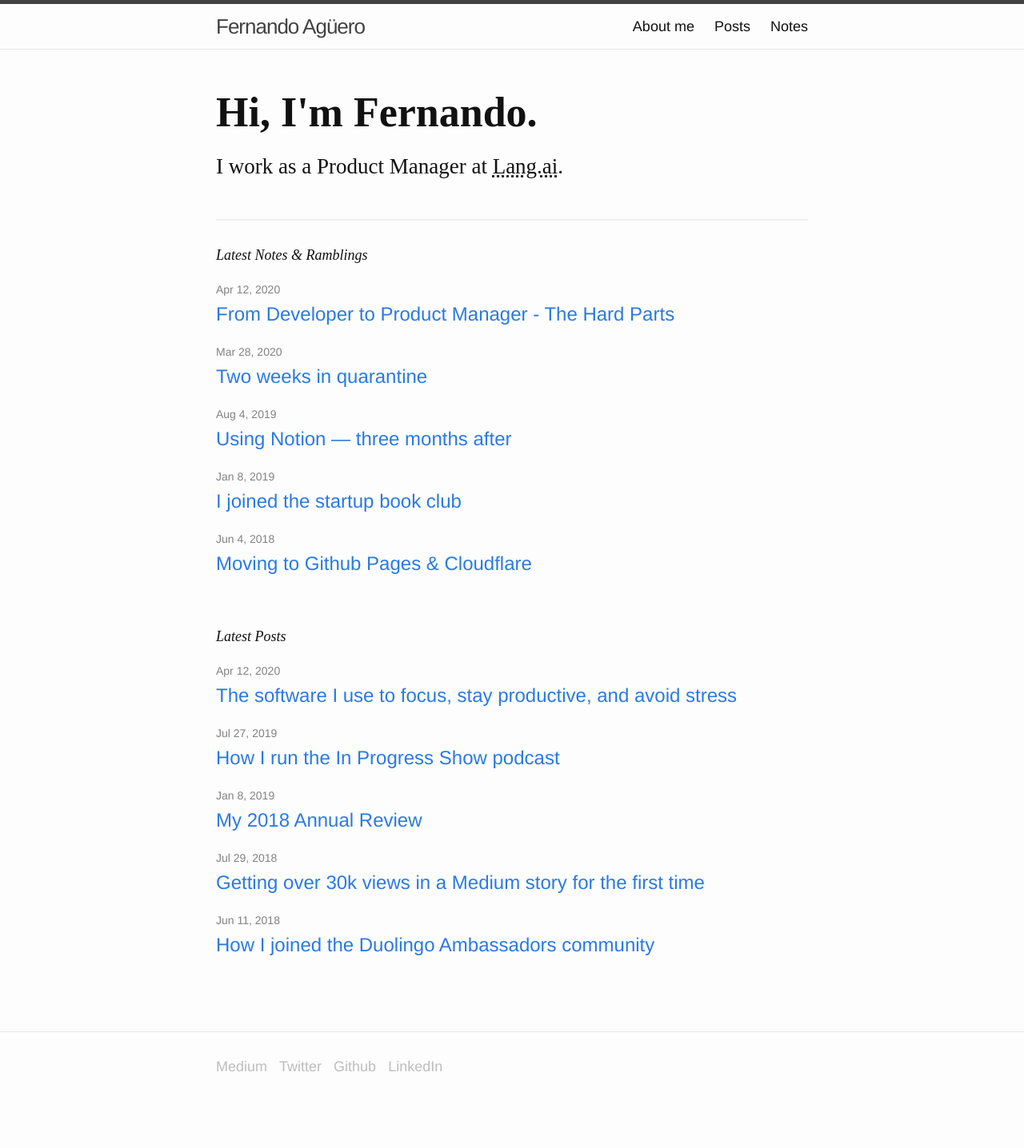
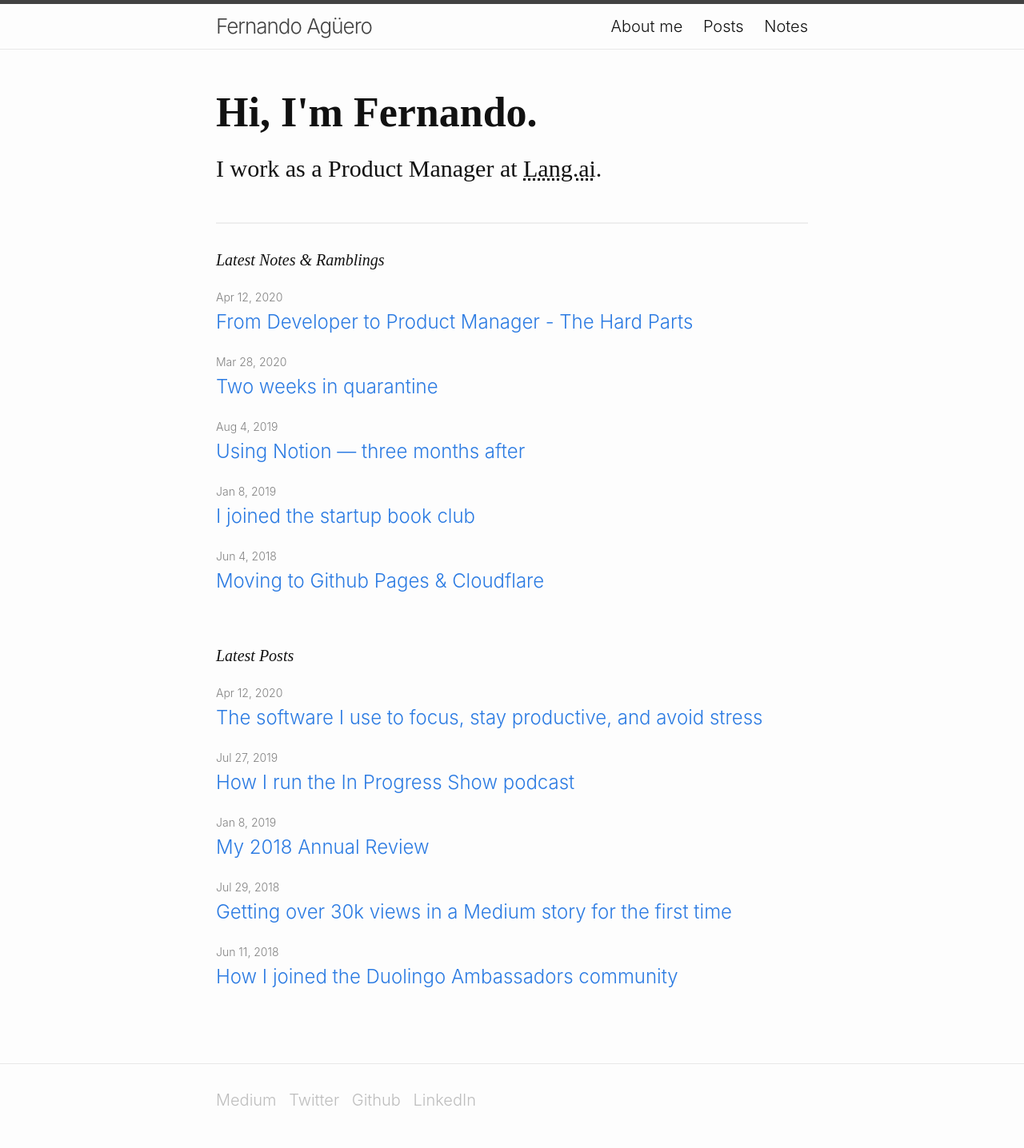
Before and after one commit to fjaguero/site, a Jekyll site: the page built from index.html, in a window 1280 px wide. Shown: the whole page at 80% size. Built offline with Jekyll 4.4.1, drawn with Linux system fonts in a browser that asks for light colours; some web fonts are replaced; before the commit the page ends 1393 px from its top, so only the background shows below that.

Commit message:
Use San Francisco 20px as font

```diff
--- a/_includes/head.html
+++ b/_includes/head.html
@@ -39,7 +39,8 @@
    * Basic styling
    */
     body {
-      font: 300 18px/1.5 "Open Sans", Helvetica, Arial, sans-serif;
+      font: 300 20px/1.5 -apple-system, BlinkMacSystemFont, "Open Sans",
+        Helvetica, Arial, sans-serif;
       color: #111;
       background-color: #fdfdfd;
       -webkit-text-size-adjust: 100%;
@@ -138,7 +139,7 @@
       color: #828282;
       border-left: 4px solid #e8e8e8;
       padding-left: 15px;
-      font-size: 18px;
+      font-size: 20px;
       letter-spacing: -1px;
       font-style: italic;
     }
@@ -314,7 +315,7 @@
     }
 
     .footer-heading {
-      font-size: 18px;
+      font-size: 20px;
       margin-bottom: 15px;
     }
 
@@ -412,7 +413,7 @@
     }
 
     .page-heading {
-      font-size: 18px;
+      font-size: 20px;
       font-style: italic;
       font-family: "Merriweather";
     }
@@ -475,11 +476,11 @@
       }
     }
     .post-content h4 {
-      font-size: 18px;
+      font-size: 20px;
     }
     @media screen and (max-width: 800px) {
       .post-content h4 {
-        font-size: 18px;
+        font-size: 20px;
       }
     }
 
@@ -647,7 +648,7 @@
     }
     /* cyrillic-ext */
     @font-face {
-      font-family: "Open Sans";
+      font-family: -apple-system, BlinkMacSystemFont, "Open Sans";
       font-style: normal;
       font-weight: 400;
       src: local("Open Sans Regular"), local("OpenSans-Regular"),
@@ -658,7 +659,7 @@
     }
     /* cyrillic */
     @font-face {
-      font-family: "Open Sans";
+      font-family: -apple-system, BlinkMacSystemFont, "Open Sans";
       font-style: normal;
       font-weight: 400;
       src: local("Open Sans Regular"), local("OpenSans-Regular"),
@@ -668,7 +669,7 @@
     }
     /* greek-ext */
     @font-face {
-      font-family: "Open Sans";
+      font-family: -apple-system, BlinkMacSystemFont, "Open Sans";
       font-style: normal;
       font-weight: 400;
       src: local("Open Sans Regular"), local("OpenSans-Regular"),
@@ -678,7 +679,7 @@
     }
     /* greek */
     @font-face {
-      font-family: "Open Sans";
+      font-family: -apple-system, BlinkMacSystemFont, "Open Sans";
       font-style: normal;
       font-weight: 400;
       src: local("Open Sans Regular"), local("OpenSans-Regular"),
@@ -688,7 +689,7 @@
     }
     /* vietnamese */
     @font-face {
-      font-family: "Open Sans";
+      font-family: -apple-system, BlinkMacSystemFont, "Open Sans";
       font-style: normal;
       font-weight: 400;
       src: local("Open Sans Regular"), local("OpenSans-Regular"),
@@ -698,7 +699,7 @@
     }
     /* latin-ext */
     @font-face {
-      font-family: "Open Sans";
+      font-family: -apple-system, BlinkMacSystemFont, "Open Sans";
       font-style: normal;
       font-weight: 400;
       src: local("Open Sans Regular"), local("OpenSans-Regular"),
@@ -709,7 +710,7 @@
     }
     /* latin */
     @font-face {
-      font-family: "Open Sans";
+      font-family: -apple-system, BlinkMacSystemFont, "Open Sans";
       font-style: normal;
       font-weight: 400;
       src: local("Open Sans Regular"), local("OpenSans-Regular"),
```
Also changed, not shown: 6 other files.
